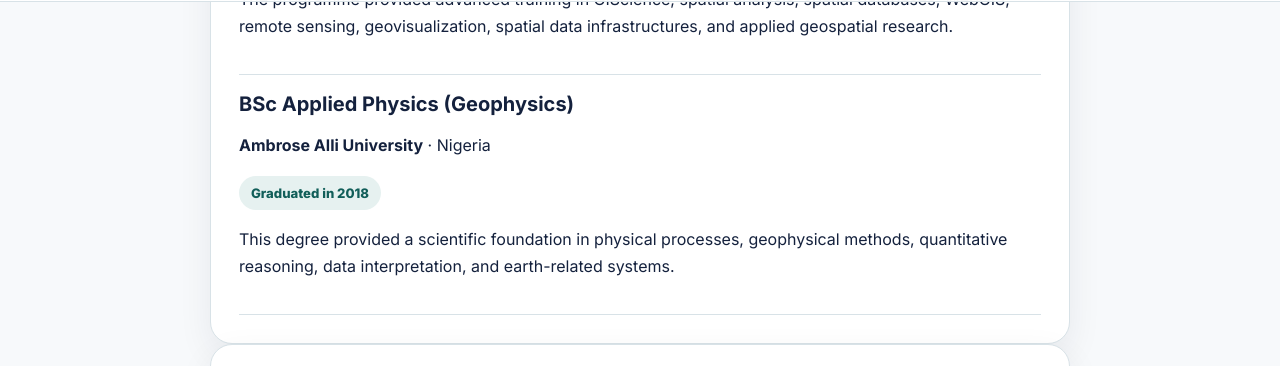
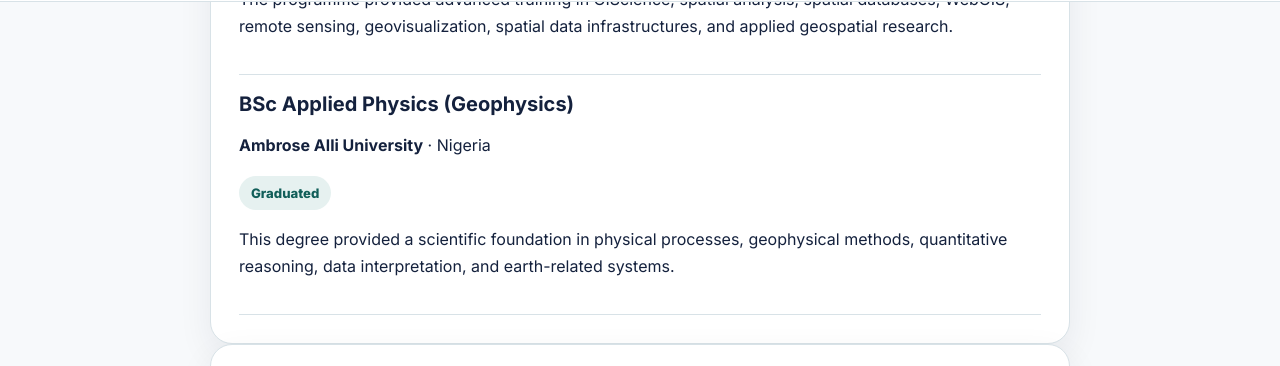
Before and after one commit to euphoricking/euphoricking.github.io, a Jekyll site: the page built from cv.md, in a window 1280 px wide and 900 px high, scrolled down 1548 px. Shown: the part 75-441 px from the top of the window. Built offline with Jekyll 4.4.1, drawn with Linux system fonts in a browser that asks for light colours.

Commit message:
Update graduation status in CV

```diff
--- a/cv.md
+++ b/cv.md
@@ -69,7 +69,7 @@ permalink: /cv/
       <div class="cv-item">
         <h3>BSc Applied Physics (Geophysics)</h3>
         <p><strong>Ambrose Alli University</strong> · Nigeria</p>
-        <p><span class="cv-badge">Graduated in 2018</span></p>
+        <p><span class="cv-badge">Graduated</span></p>
         <p>
           This degree provided a scientific foundation in physical processes, geophysical methods,
           quantitative reasoning, data interpretation, and earth-related systems.
```
